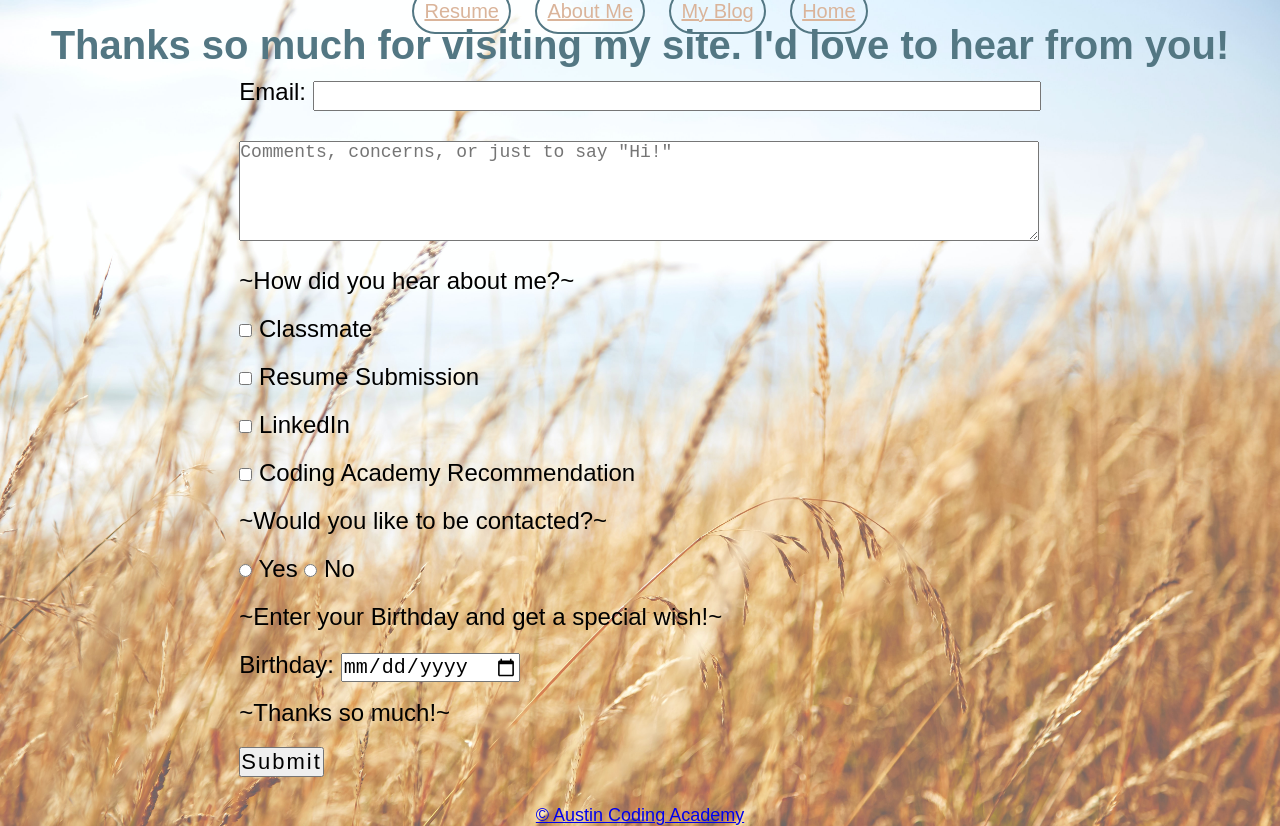
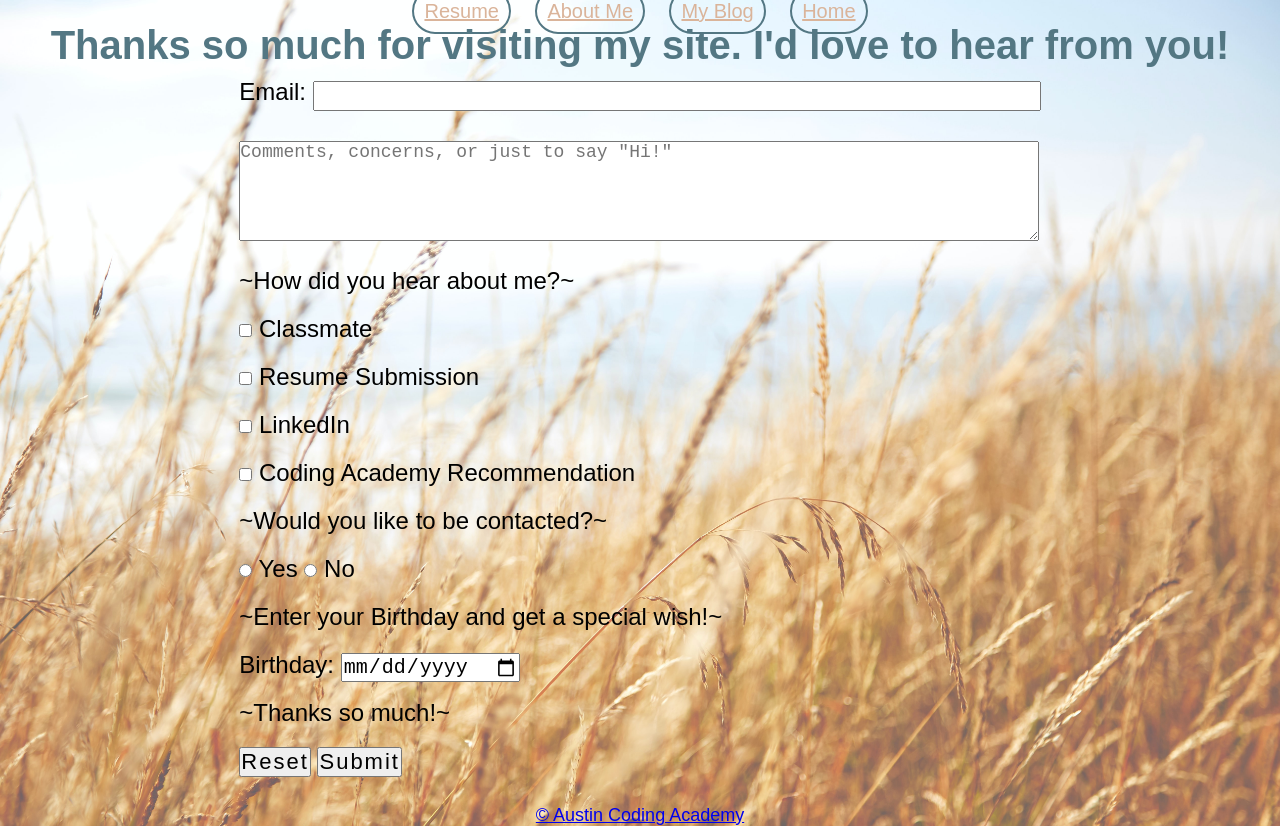
Before and after one commit to LeahMarke/ACA_web101_Leah_Marke, a plain HTML site: page myPortfolio/contact.html in a window 1280 px wide. Drawn offline with Linux system fonts and the light colour scheme.

Commit message:
working on results page

```diff
--- a/myPortfolio/contact.css
+++ b/myPortfolio/contact.css
@@ -67,8 +67,13 @@ textarea {
   font-size: 16px;
   letter-spacing: 2px;
 }
+#reset {
+  font-size: 16px;
+  letter-spacing: 2px;
+}
 .small-text {
   padding: 0 20px;
+  text-align: center;
 }
 /* start tablet display */
 @media (min-width: 576px) {
@@ -79,6 +84,9 @@ textarea {
     font-size: 22px;
   }
   #submit {
+    font-size: 20px;
+  }
+  #reset {
     font-size: 20px;
   }
   #email {
@@ -96,6 +104,10 @@ textarea {
   .has-border {
     font-size: 18px;
   }
+  .small-text {
+    padding: 0 20px;
+    text-align: center;
+  }
 }
 /* start desktop responsive display */
 @media (min-width: 992px) {
@@ -106,6 +118,9 @@ textarea {
     font-size: 24px;
   }
   #submit {
+    font-size: 22px;
+  }
+  #reset {
     font-size: 22px;
   }
   #email {
--- a/myPortfolio/contact.html
+++ b/myPortfolio/contact.html
@@ -30,7 +30,13 @@
       <h1>Thanks so much for visiting my site. I'd love to hear from you!</h1>
       <main>
         <!-- how to link my email? -->
-        <form action="./results.html" target="_blank" method="post">
+        <form
+          action="./results.html"
+          target="_blank"
+          method="GET"
+          enctype="multipart/form-data"
+          id="contact_form"
+        >
           <label for="email">Email:</label>
           <input type="email" id="email" name="email" required /><br />
 
@@ -88,7 +94,8 @@
           <input type="date" id="birthday" name="birthday" /><br />
 
           <p>~Thanks so much!~</p>
-          <input type="submit" value="Submit" id="submit" />
+          <button type="reset" id="reset">Reset</button>
+          <button type="submit" id="submit">Submit</button>
         </form>
 
         <!-- copied from main page -->
@@ -97,5 +104,6 @@
         >
       </main>
     </div>
+    <script src="contact.js"></script>
   </body>
 </html>
```
Also changed, not shown: myPortfolio/contact.js (+7 -0 lines), myPortfolio/results.css (added, +10 -0 lines), myPortfolio/results.html (+17 -0 lines).
